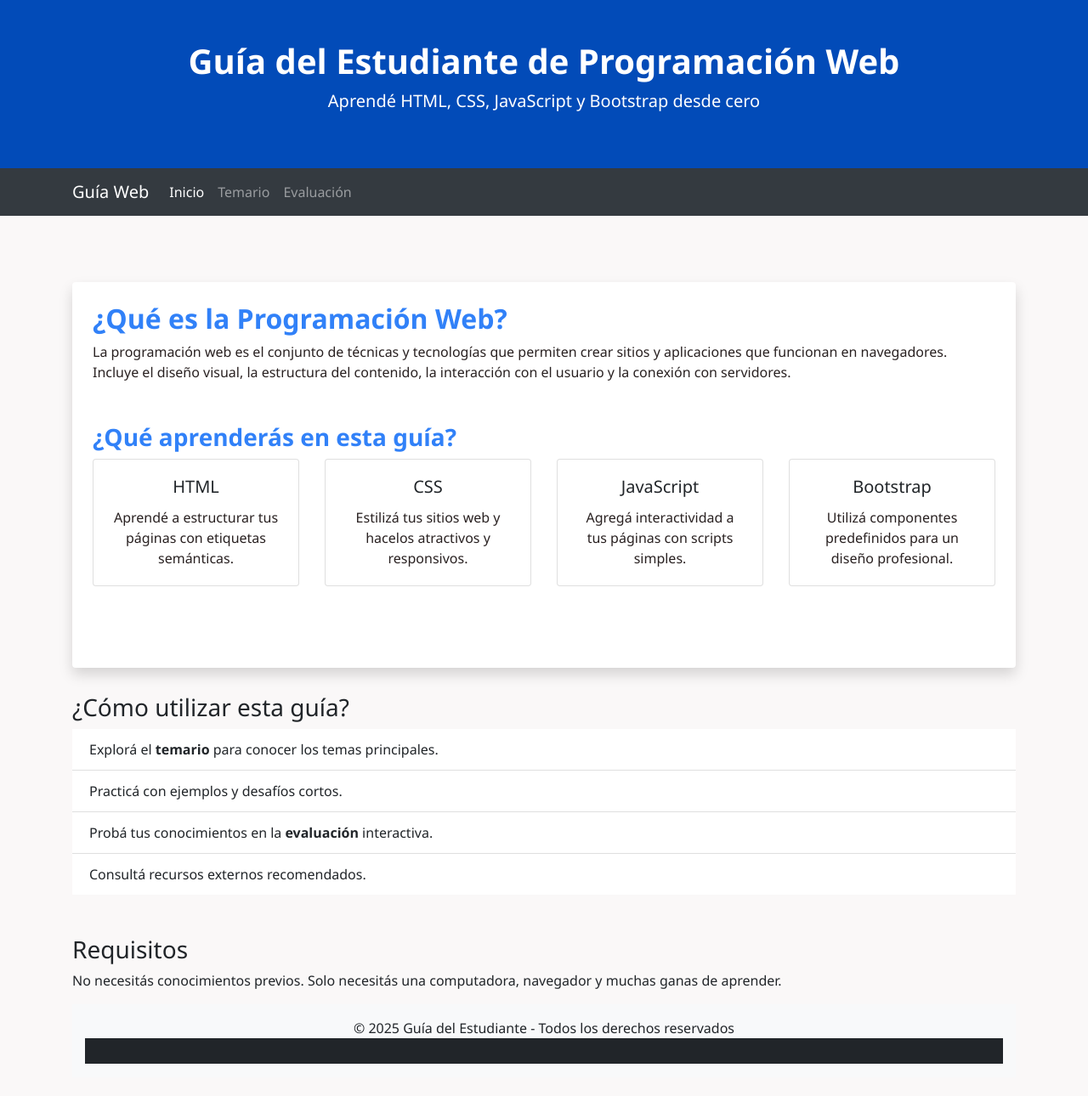
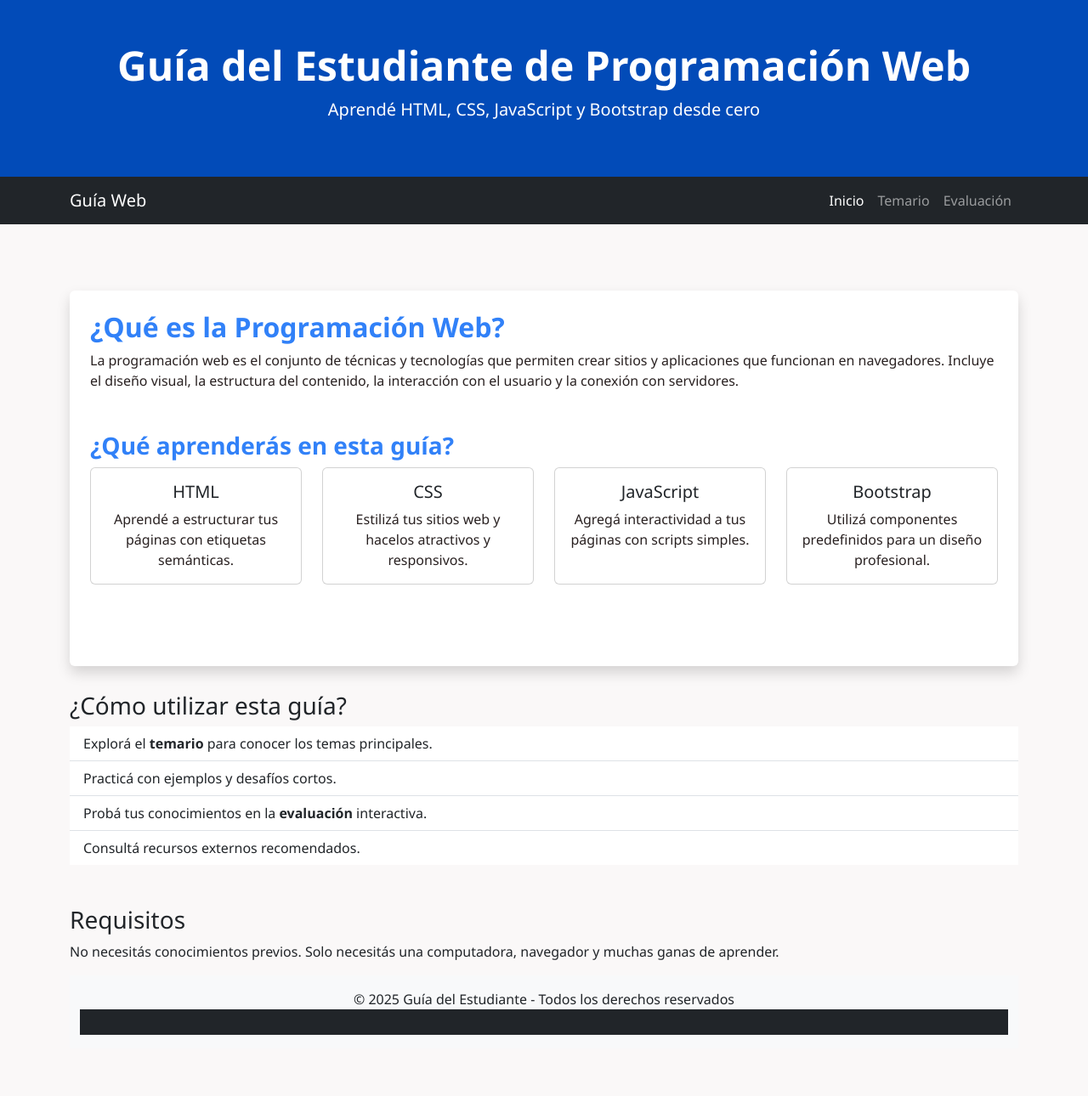
Before and after one commit to Clocky97/primer-parcial-Ruben-Ruiz-Diaz, a plain HTML site: page index.html in a window 1280 px wide. Shown: the whole page at 85% size. Drawn offline with nearby package versions, Linux system fonts and the light colour scheme.

Commit message:
cambios semanticos

```diff
--- a/evaluacion.css
+++ /dev/null
@@ -1,59 +0,0 @@
-/* ==== Estilo general ==== */
-body {
-  font-family: "Segoe UI", sans-serif;
-  background-color: #f8f9fa;
-}
-
-/* ==== Navbar ==== */
-.navbar-nav .nav-link:hover {
-  color: #ffc75f;
-}
-
-/* ==== Header ==== */
-header {
-  background-color: #bb7a02;
-}
-
-header h1 {
-  font-weight: bold !important;
-}
-
-/* ==== Artículos ==== */
-article {
-  margin: 30px auto;
-}
-
-/* ==== Títulos y subtítulos ==== */
-article h2,
-article h3 {
-  color: #442c00;
-  font-weight: bold;
-}
-
-/* ==== Labels ==== */
-article label {
-  color: #292421;
-  font-size: 1rem;
-}
-
-/* ==== Formularios ==== */
-input.form-control {
-  border-radius: 8px;
-  padding: 10px;
-  border: 1px solid #dacecf;
-}
-
-/* ==== Botones ==== */
-.btn {
-  border-radius: 20px;
-  padding: 10px 25px;
-  font-weight: bold;
-}
-
-/* ==== Footer ==== */
-footer {
-  background-color: #212529;
-  text-align: center;
-  padding: 15px 0;
-  margin-top: auto;
-}
--- a/index.html
+++ b/index.html
@@ -5,7 +5,7 @@
   <meta charset="UTF-8">
   <meta name="viewport" content="width=device-width, initial-scale=1.0">
   <title>Guía del Estudiante - Inicio</title>
-  <link href="https://cdn.jsdelivr.net/npm/bootstrap@4.6.2/dist/css/bootstrap.min.css" rel="stylesheet">
+  <link href="https://cdn.jsdelivr.net/npm/bootstrap@5.3.6/dist/css/bootstrap.min.css" rel="stylesheet">
   <link href="assets/css/index.css" rel="stylesheet">
   <script src="https://cdn.jsdelivr.net/npm/bootstrap@5.3.6/dist/js/bootstrap.bundle.min.js"></script>
 
```
Also changed, not shown: evaluacion.html (+1 -2 lines), temario.html (+1 -0 lines).
